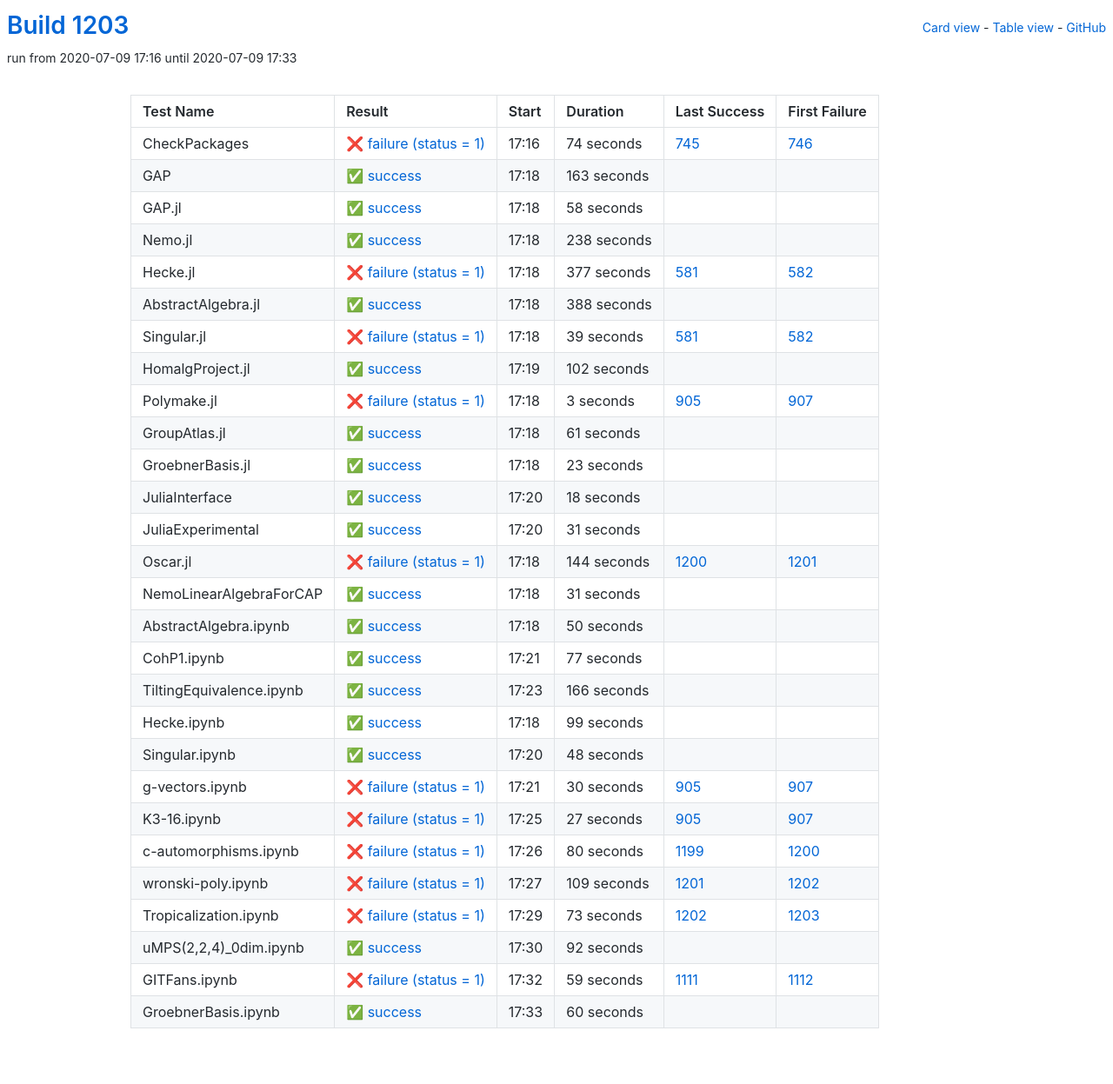
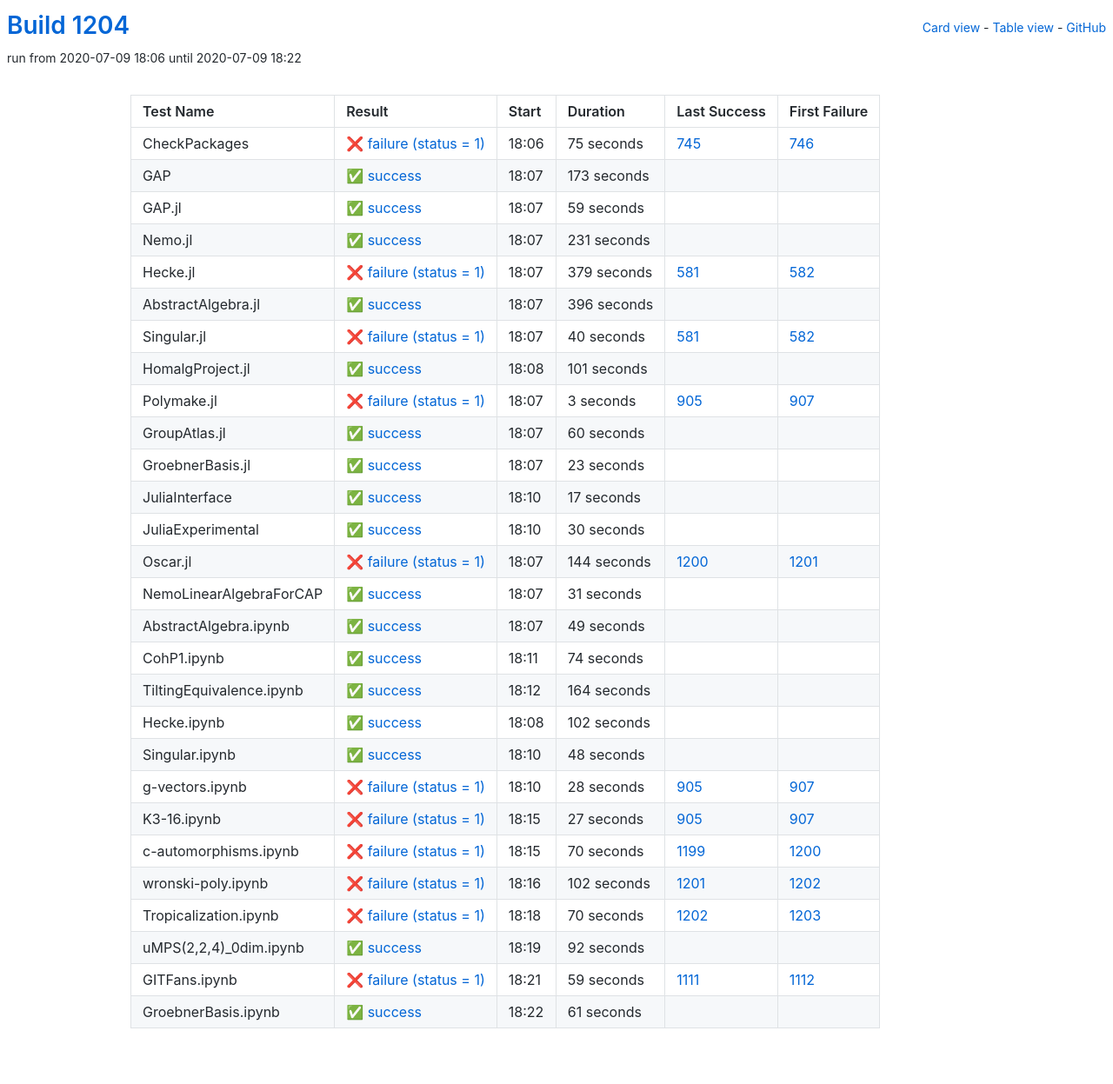
Before and after one commit to oscar-system/oscar-ci-status-1.4, a Jekyll site: the page built from table.html, in a window 1280 px wide. Shown: the whole page at 87% size. Built offline with Jekyll 4.4.1, drawn with Linux system fonts in a browser that asks for light colours.

Commit message:
Build #1204

```diff
--- a/_data/ci.yml
+++ b/_data/ci.yml
@@ -1,6 +1,6 @@
 ---
-build: 1203
-build_url: https://oscarci.mathematik.uni-kl.de/job/oscar-julia-1.4/1203/
+build: 1204
+build_url: https://oscarci.mathematik.uni-kl.de/job/oscar-julia-1.4/1204/
 job: oscar-julia-1.4
 organization: oscar-system
 repo: oscar-ci-status-1.4
@@ -8,104 +8,104 @@ repourl: https://github.com/oscar-system/oscar-ci-status-1.4
 tests:
 - name: CheckPackages
   id: checkpackages
-  log: https://oscarci.mathematik.uni-kl.de/job/oscar-julia-1.4/1203/artifact/logs/build-1203/CheckPackages.log
-  start: 2020-07-09 17:16
+  log: https://oscarci.mathematik.uni-kl.de/job/oscar-julia-1.4/1204/artifact/logs/build-1204/CheckPackages.log
+  start: 2020-07-09 18:06
   success: false
   exitcode: 1
   status: failure
-  duration: 74
+  duration: 75
   last_success: 745
   last_success_url: https://oscarci.mathematik.uni-kl.de/job/oscar-julia-1.4/745/
   first_failure: 746
   first_failure_url: https://oscarci.mathematik.uni-kl.de/job/oscar-julia-1.4/746/
 - name: GAP
   id: gap
-  log: https://oscarci.mathematik.uni-kl.de/job/oscar-julia-1.4/1203/artifact/logs/build-1203/GAP.log
-  start: 2020-07-09 17:18
+  log: https://oscarci.mathematik.uni-kl.de/job/oscar-julia-1.4/1204/artifact/logs/build-1204/GAP.log
+  start: 2020-07-09 18:07
   success: true
   exitcode: 0
   status: success
-  duration: 163
+  duration: 173
   last_success: false
   last_success_url:
   first_failure: false
   first_failure_url:
 - name: GAP.jl
   id: gap-jl
-  log: https://oscarci.mathematik.uni-kl.de/job/oscar-julia-1.4/1203/artifact/logs/build-1203/GAP.jl.log
-  start: 2020-07-09 17:18
+  log: https://oscarci.mathematik.uni-kl.de/job/oscar-julia-1.4/1204/artifact/logs/build-1204/GAP.jl.log
+  start: 2020-07-09 18:07
   success: true
   exitcode: 0
   status: success
-  duration: 58
+  duration: 59
   last_success: false
   last_success_url:
   first_failure: false
   first_failure_url:
 - name: Nemo.jl
   id: nemo-jl
-  log: https://oscarci.mathematik.uni-kl.de/job/oscar-julia-1.4/1203/artifact/logs/build-1203/Nemo.jl.log
-  start: 2020-07-09 17:18
+  log: https://oscarci.mathematik.uni-kl.de/job/oscar-julia-1.4/1204/artifact/logs/build-1204/Nemo.jl.log
+  start: 2020-07-09 18:07
   success: true
   exitcode: 0
   status: success
-  duration: 238
+  duration: 231
   last_success: false
   last_success_url:
   first_failure: false
   first_failure_url:
 - name: Hecke.jl
   id: hecke-jl
-  log: https://oscarci.mathematik.uni-kl.de/job/oscar-julia-1.4/1203/artifact/logs/build-1203/Hecke.jl.log
-  start: 2020-07-09 17:18
+  log: https://oscarci.mathematik.uni-kl.de/job/oscar-julia-1.4/1204/artifact/logs/build-1204/Hecke.jl.log
+  start: 2020-07-09 18:07
   success: false
   exitcode: 1
   status: failure
-  duration: 377
+  duration: 379
   last_success: 581
   last_success_url: https://oscarci.mathematik.uni-kl.de/job/oscar-julia-1.4/581/
   first_failure: 582
   first_failure_url: https://oscarci.mathematik.uni-kl.de/job/oscar-julia-1.4/582/
 - name: AbstractAlgebra.jl
   id: abstractalgebra-jl
-  log: https://oscarci.mathematik.uni-kl.de/job/oscar-julia-1.4/1203/artifact/logs/build-1203/AbstractAlgebra.jl.log
-  start: 2020-07-09 17:18
+  log: https://oscarci.mathematik.uni-kl.de/job/oscar-julia-1.4/1204/artifact/logs/build-1204/AbstractAlgebra.jl.log
+  start: 2020-07-09 18:07
   success: true
   exitcode: 0
   status: success
-  duration: 388
+  duration: 396
   last_success: false
   last_success_url:
   first_failure: false
   first_failure_url:
 - name: Singular.jl
   id: singular-jl
-  log: https://oscarci.mathematik.uni-kl.de/job/oscar-julia-1.4/1203/artifact/logs/build-1203/Singular.jl.log
-  start: 2020-07-09 17:18
+  log: https://oscarci.mathematik.uni-kl.de/job/oscar-julia-1.4/1204/artifact/logs/build-1204/Singular.jl.log
+  start: 2020-07-09 18:07
   success: false
   exitcode: 1
   status: failure
-  duration: 39
+  duration: 40
   last_success: 581
   last_success_url: https://oscarci.mathematik.uni-kl.de/job/oscar-julia-1.4/581/
   first_failure: 582
   first_failure_url: https://oscarci.mathematik.uni-kl.de/job/oscar-julia-1.4/582/
 - name: HomalgProject.jl
   id: homalgproject-jl
-  log: https://oscarci.mathematik.uni-kl.de/job/oscar-julia-1.4/1203/artifact/logs/build-1203/HomalgProject.jl.log
-  start: 2020-07-09 17:19
+  log: https://oscarci.mathematik.uni-kl.de/job/oscar-julia-1.4/1204/artifact/logs/build-1204/HomalgProject.jl.log
+  start: 2020-07-09 18:08
   success: true
   exitcode: 0
   status: success
-  duration: 102
+  duration: 101
   last_success: false
   last_success_url:
   first_failure: false
   first_failure_url:
 - name: Polymake.jl
   id: polymake-jl
-  log: https://oscarci.mathematik.uni-kl.de/job/oscar-julia-1.4/1203/artifact/logs/build-1203/Polymake.jl.log
-  start: 2020-07-09 17:18
+  log: https://oscarci.mathematik.uni-kl.de/job/oscar-julia-1.4/1204/artifact/logs/build-1204/Polymake.jl.log
+  start: 2020-07-09 18:07
   success: false
   exitcode: 1
   status: failure
@@ -116,20 +116,20 @@ tests:
   first_failure_url: https://oscarci.mathematik.uni-kl.de/job/oscar-julia-1.4/907/
 - name: GroupAtlas.jl
   id: groupatlas-jl
-  log: https://oscarci.mathematik.uni-kl.de/job/oscar-julia-1.4/1203/artifact/logs/build-1203/GroupAtlas.jl.log
-  start: 2020-07-09 17:18
+  log: https://oscarci.mathematik.uni-kl.de/job/oscar-julia-1.4/1204/artifact/logs/build-1204/GroupAtlas.jl.log
+  start: 2020-07-09 18:07
   success: true
   exitcode: 0
   status: success
-  duration: 61
+  duration: 60
   last_success: false
   last_success_url:
   first_failure: false
   first_failure_url:
 - name: GroebnerBasis.jl
   id: groebnerbasis-jl
-  log: https://oscarci.mathematik.uni-kl.de/job/oscar-julia-1.4/1203/artifact/logs/build-1203/GroebnerBasis.jl.log
-  start: 2020-07-09 17:18
+  log: https://oscarci.mathematik.uni-kl.de/job/oscar-julia-1.4/1204/artifact/logs/build-1204/GroebnerBasis.jl.log
+  start: 2020-07-09 18:07
   success: true
   exitcode: 0
   status: success
@@ -140,32 +140,32 @@ tests:
   first_failure_url:
 - name: JuliaInterface
   id: juliainterface
-  log: https://oscarci.mathematik.uni-kl.de/job/oscar-julia-1.4/1203/artifact/logs/build-1203/JuliaInterface.log
-  start: 2020-07-09 17:20
+  log: https://oscarci.mathematik.uni-kl.de/job/oscar-julia-1.4/1204/artifact/logs/build-1204/JuliaInterface.log
+  start: 2020-07-09 18:10
   success: true
   exitcode: 0
   status: success
-  duration: 18
+  duration: 17
   last_success: false
   last_success_url:
   first_failure: false
   first_failure_url:
 - name: JuliaExperimental
   id: juliaexperimental
-  log: https://oscarci.mathematik.uni-kl.de/job/oscar-julia-1.4/1203/artifact/logs/build-1203/JuliaExperimental.log
-  start: 2020-07-09 17:20
+  log: https://oscarci.mathematik.uni-kl.de/job/oscar-julia-1.4/1204/artifact/logs/build-1204/JuliaExperimental.log
+  start: 2020-07-09 18:10
   success: true
   exitcode: 0
   status: success
-  duration: 31
+  duration: 30
   last_success: false
   last_success_url:
   first_failure: false
   first_failure_url:
 - name: Oscar.jl
   id: oscar-jl
-  log: https://oscarci.mathematik.uni-kl.de/job/oscar-julia-1.4/1203/artifact/logs/build-1203/Oscar.jl.log
-  start: 2020-07-09 17:18
+  log: https://oscarci.mathematik.uni-kl.de/job/oscar-julia-1.4/1204/artifact/logs/build-1204/Oscar.jl.log
+  start: 2020-07-09 18:07
   success: false
   exitcode: 1
   status: failure
@@ -176,8 +176,8 @@ tests:
   first_failure_url: https://oscarci.mathematik.uni-kl.de/job/oscar-julia-1.4/1201/
 - name: NemoLinearAlgebraForCAP
   id: nemolinearalgebraforcap
-  log: https://oscarci.mathematik.uni-kl.de/job/oscar-julia-1.4/1203/artifact/logs/build-1203/NemoLinearAlgebraForCAP.log
-  start: 2020-07-09 17:18
+  log: https://oscarci.mathematik.uni-kl.de/job/oscar-julia-1.4/1204/artifact/logs/build-1204/NemoLinearAlgebraForCAP.log
+  start: 2020-07-09 18:07
   success: true
   exitcode: 0
   status: success
@@ -188,56 +188,56 @@ tests:
   first_failure_url:
 - name: AbstractAlgebra.ipynb
   id: abstractalgebra-ipynb
-  log: https://oscarci.mathematik.uni-kl.de/job/oscar-julia-1.4/1203/artifact/logs/build-1203/AbstractAlgebra.ipynb.log
-  start: 2020-07-09 17:18
+  log: https://oscarci.mathematik.uni-kl.de/job/oscar-julia-1.4/1204/artifact/logs/build-1204/AbstractAlgebra.ipynb.log
+  start: 2020-07-09 18:07
   success: true
   exitcode: 0
   status: success
-  duration: 50
+  duration: 49
   last_success: false
   last_success_url:
   first_failure: false
   first_failure_url:
 - name: CohP1.ipynb
   id: cohp1-ipynb
-  log: https://oscarci.mathematik.uni-kl.de/job/oscar-julia-1.4/1203/artifact/logs/build-1203/CohP1.ipynb.log
-  start: 2020-07-09 17:21
+  log: https://oscarci.mathematik.uni-kl.de/job/oscar-julia-1.4/1204/artifact/logs/build-1204/CohP1.ipynb.log
+  start: 2020-07-09 18:11
   success: true
   exitcode: 0
   status: success
-  duration: 77
+  duration: 74
   last_success: false
   last_success_url:
   first_failure: false
   first_failure_url:
 - name: TiltingEquivalence.ipynb
   id: tiltingequivalence-ipynb
-  log: https://oscarci.mathematik.uni-kl.de/job/oscar-julia-1.4/1203/artifact/logs/build-1203/TiltingEquivalence.ipynb.log
-  start: 2020-07-09 17:23
+  log: https://oscarci.mathematik.uni-kl.de/job/oscar-julia-1.4/1204/artifact/logs/build-1204/TiltingEquivalence.ipynb.log
+  start: 2020-07-09 18:12
   success: true
   exitcode: 0
   status: success
-  duration: 166
+  duration: 164
   last_success: false
   last_success_url:
   first_failure: false
   first_failure_url:
 - name: Hecke.ipynb
   id: hecke-ipynb
-  log: https://oscarci.mathematik.uni-kl.de/job/oscar-julia-1.4/1203/artifact/logs/build-1203/Hecke.ipynb.log
-  start: 2020-07-09 17:18
+  log: https://oscarci.mathematik.uni-kl.de/job/oscar-julia-1.4/1204/artifact/logs/build-1204/Hecke.ipynb.log
+  start: 2020-07-09 18:08
   success: true
   exitcode: 0
   status: success
-  duration: 99
+  duration: 102
   last_success: false
   last_success_url:
   first_failure: false
   first_failure_url:
 - name: Singular.ipynb
   id: singular-ipynb
-  log: https://oscarci.mathematik.uni-kl.de/job/oscar-julia-1.4/1203/artifact/logs/build-1203/Singular.ipynb.log
-  start: 2020-07-09 17:20
+  log: https://oscarci.mathematik.uni-kl.de/job/oscar-julia-1.4/1204/artifact/logs/build-1204/Singular.ipynb.log
+  start: 2020-07-09 18:10
   success: true
   exitcode: 0
   status: success
@@ -248,20 +248,20 @@ tests:
   first_failure_url:
 - name: g-vectors.ipynb
   id: g-vectors-ipynb
-  log: https://oscarci.mathematik.uni-kl.de/job/oscar-julia-1.4/1203/artifact/logs/build-1203/g-vectors.ipynb.log
-  start: 2020-07-09 17:21
+  log: https://oscarci.mathematik.uni-kl.de/job/oscar-julia-1.4/1204/artifact/logs/build-1204/g-vectors.ipynb.log
+  start: 2020-07-09 18:10
   success: false
   exitcode: 1
   status: failure
-  duration: 30
+  duration: 28
   last_success: 905
   last_success_url: https://oscarci.mathematik.uni-kl.de/job/oscar-julia-1.4/905/
   first_failure: 907
   first_failure_url: https://oscarci.mathematik.uni-kl.de/job/oscar-julia-1.4/907/
 - name: K3-16.ipynb
   id: k3-16-ipynb
-  log: https://oscarci.mathematik.uni-kl.de/job/oscar-julia-1.4/1203/artifact/logs/build-1203/K3-16.ipynb.log
-  start: 2020-07-09 17:25
+  log: https://oscarci.mathematik.uni-kl.de/job/oscar-julia-1.4/1204/artifact/logs/build-1204/K3-16.ipynb.log
+  start: 2020-07-09 18:15
   success: false
   exitcode: 1
   status: failure
@@ -272,44 +272,44 @@ tests:
   first_failure_url: https://oscarci.mathematik.uni-kl.de/job/oscar-julia-1.4/907/
 - name: c-automorphisms.ipynb
   id: c-automorphisms-ipynb
-  log: https://oscarci.mathematik.uni-kl.de/job/oscar-julia-1.4/1203/artifact/logs/build-1203/c-automorphisms.ipynb.log
-  start: 2020-07-09 17:26
+  log: https://oscarci.mathematik.uni-kl.de/job/oscar-julia-1.4/1204/artifact/logs/build-1204/c-automorphisms.ipynb.log
+  start: 2020-07-09 18:15
   success: false
   exitcode: 1
   status: failure
-  duration: 80
+  duration: 70
   last_success: 1199
   last_success_url: https://oscarci.mathematik.uni-kl.de/job/oscar-julia-1.4/1199/
   first_failure: 1200
   first_failure_url: https://oscarci.mathematik.uni-kl.de/job/oscar-julia-1.4/1200/
 - name: wronski-poly.ipynb
   id: wronski-poly-ipynb
-  log: https://oscarci.mathematik.uni-kl.de/job/oscar-julia-1.4/1203/artifact/logs/build-1203/wronski-poly.ipynb.log
-  start: 2020-07-09 17:27
+  log: https://oscarci.mathematik.uni-kl.de/job/oscar-julia-1.4/1204/artifact/logs/build-1204/wronski-poly.ipynb.log
+  start: 2020-07-09 18:16
   success: false
   exitcode: 1
   status: failure
-  duration: 109
+  duration: 102
   last_success: 1201
   last_success_url: https://oscarci.mathematik.uni-kl.de/job/oscar-julia-1.4/1201/
   first_failure: 1202
   first_failure_url: https://oscarci.mathematik.uni-kl.de/job/oscar-julia-1.4/1202/
 - name: Tropicalization.ipynb
   id: tropicalization-ipynb
-  log: https://oscarci.mathematik.uni-kl.de/job/oscar-julia-1.4/1203/artifact/logs/build-1203/Tropicalization.ipynb.log
-  start: 2020-07-09 17:29
+  log: https://oscarci.mathematik.uni-kl.de/job/oscar-julia-1.4/1204/artifact/logs/build-1204/Tropicalization.ipynb.log
+  start: 2020-07-09 18:18
   success: false
   exitcode: 1
   status: failure
-  duration: 73
+  duration: 70
   last_success: 1202
   last_success_url: https://oscarci.mathematik.uni-kl.de/job/oscar-julia-1.4/1202/
   first_failure: 1203
   first_failure_url: https://oscarci.mathematik.uni-kl.de/job/oscar-julia-1.4/1203/
 - name: uMPS(2,2,4)_0dim.ipynb
   id: umps-2-2-4-0dim-ipynb
-  log: https://oscarci.mathematik.uni-kl.de/job/oscar-julia-1.4/1203/artifact/logs/build-1203/uMPS-2-2-4-_0dim.ipynb.log
-  start: 2020-07-09 17:30
+  log: https://oscarci.mathematik.uni-kl.de/job/oscar-julia-1.4/1204/artifact/logs/build-1204/uMPS-2-2-4-_0dim.ipynb.log
+  start: 2020-07-09 18:19
   success: true
   exitcode: 0
   status: success
@@ -320,8 +320,8 @@ tests:
   first_failure_url:
 - name: GITFans.ipynb
   id: gitfans-ipynb
-  log: https://oscarci.mathematik.uni-kl.de/job/oscar-julia-1.4/1203/artifact/logs/build-1203/GITFans.ipynb.log
-  start: 2020-07-09 17:32
+  log: https://oscarci.mathematik.uni-kl.de/job/oscar-julia-1.4/1204/artifact/logs/build-1204/GITFans.ipynb.log
+  start: 2020-07-09 18:21
   success: false
   exitcode: 1
   status: failure
@@ -332,12 +332,12 @@ tests:
   first_failure_url: https://oscarci.mathematik.uni-kl.de/job/oscar-julia-1.4/1112/
 - name: GroebnerBasis.ipynb
   id: groebnerbasis-ipynb
-  log: https://oscarci.mathematik.uni-kl.de/job/oscar-julia-1.4/1203/artifact/logs/build-1203/GroebnerBasis.ipynb.log
-  start: 2020-07-09 17:33
+  log: https://oscarci.mathematik.uni-kl.de/job/oscar-julia-1.4/1204/artifact/logs/build-1204/GroebnerBasis.ipynb.log
+  start: 2020-07-09 18:22
   success: true
   exitcode: 0
   status: success
-  duration: 60
+  duration: 61
   last_success: false
   last_success_url:
   first_failure: false
```
Also changed, not shown: README.md.
